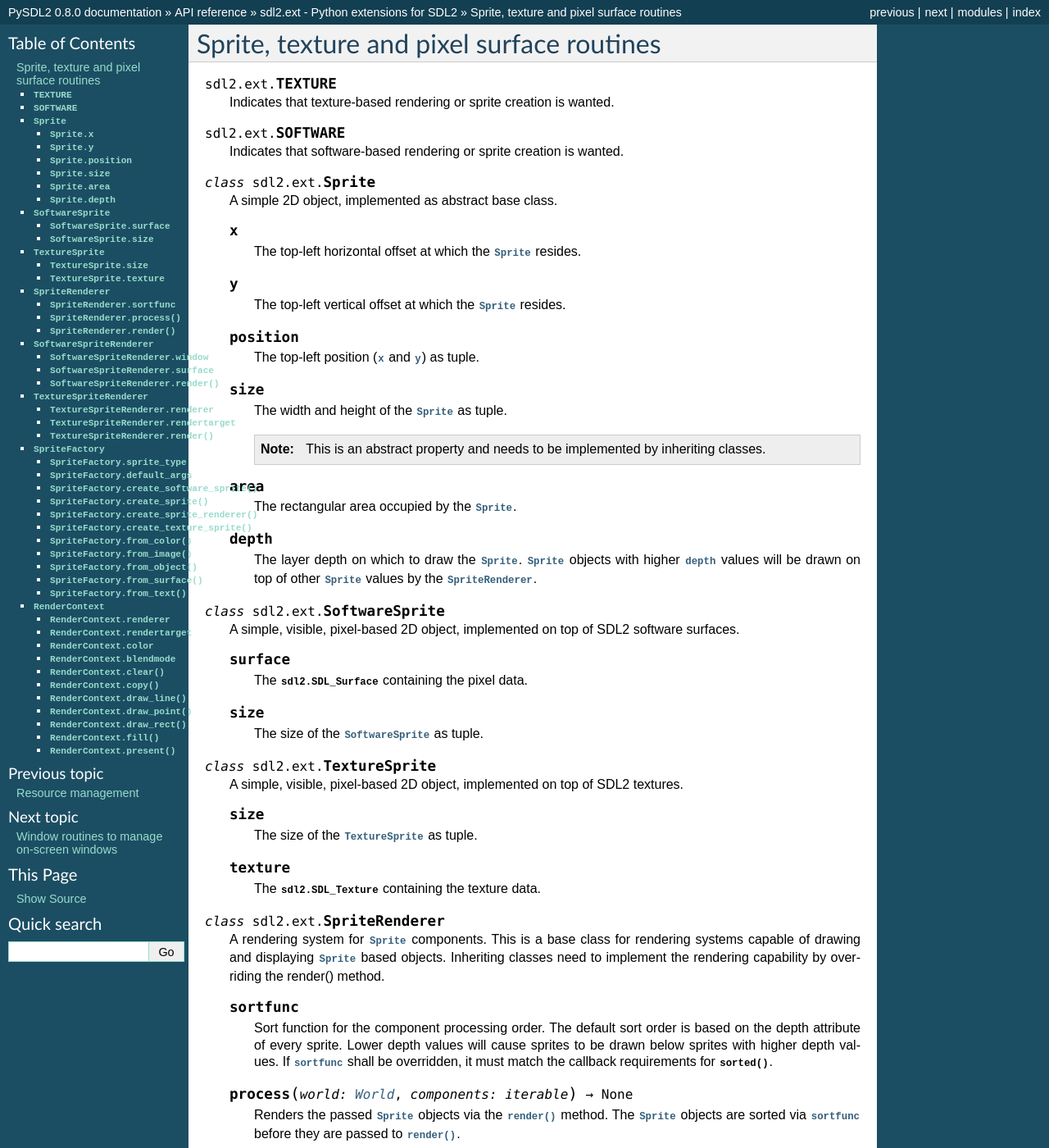
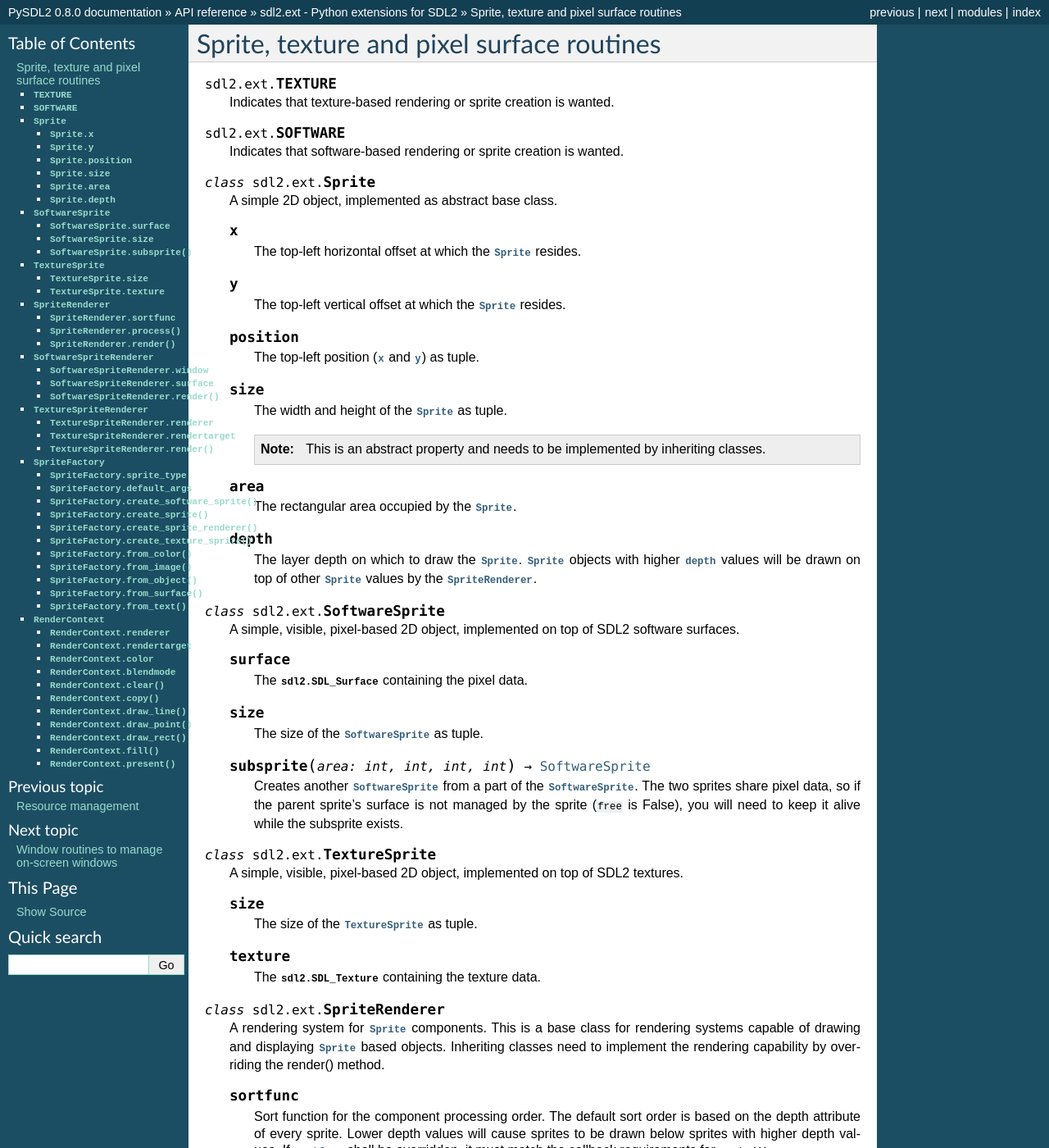
Before and after one commit to py-sdl/py-sdl2, a Sphinx documentation site: the page built from doc/modules/sdl2ext_sprite.rst, in a window 1280 px wide and 1400 px high. Shown: the whole window at 82% size. Built offline with Sphinx 7.4.7, drawn with Linux system fonts in a browser that asks for light colours.

Commit message:
- documented missing subsprite() method

```diff
--- a/doc/modules/sdl2ext_sprite.rst
+++ b/doc/modules/sdl2ext_sprite.rst
@@ -62,6 +62,12 @@ Sprite, texture and pixel surface routines
 
       The size of the :class:`SoftwareSprite` as tuple.
 
+   .. method:: subsprite(area : (int, int, int, int)) -> SoftwareSprite
+
+      Creates another :class:`SoftwareSprite` from a part of the
+      :class:`SoftwareSprite`. The two sprites share pixel data, so if the
+      parent sprite's surface is not managed by the sprite (``free`` is False),
+      you will need to keep it alive while the subsprite exists.
 
 .. class:: TextureSprite()
 
```
